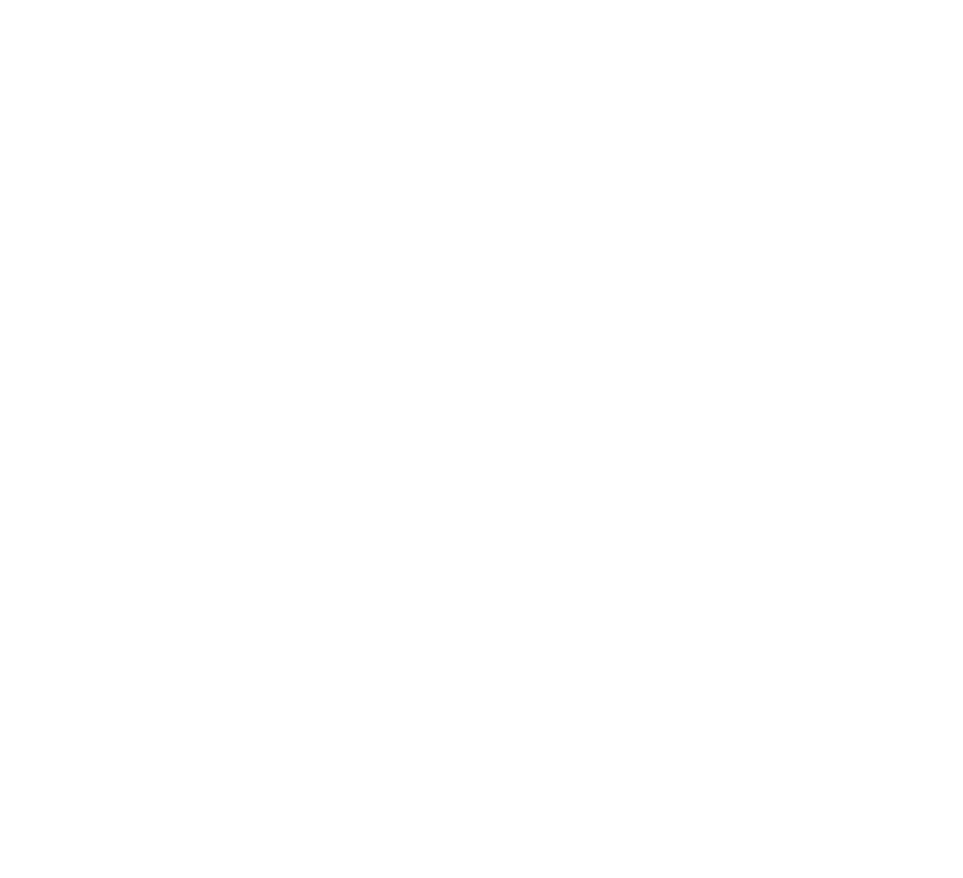
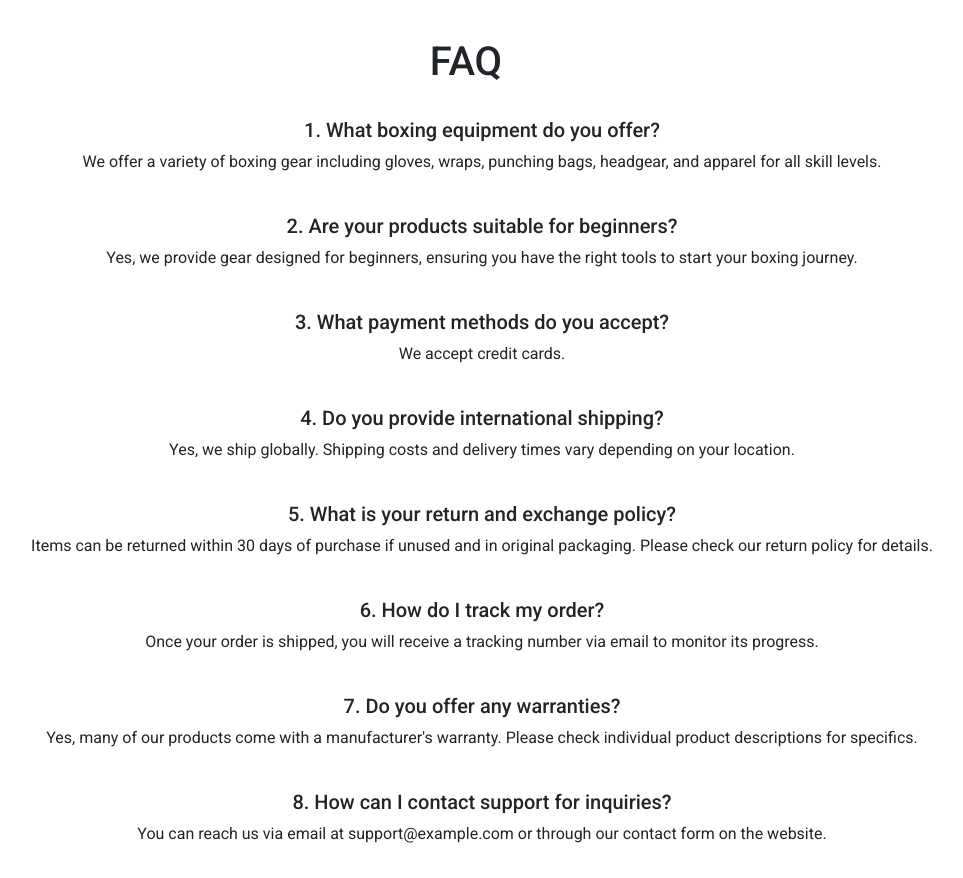
Before and after one commit to kamilaltemimi/e-commerce, an Angular app: page /FAQ in a window 1280 px wide. Shown: the part 446-1324 px from the top of the page, without its empty margins (174-1137 px from the left). Before the commit the page ends 800 px from the top, so only its background shows below. Built offline with nearby package versions, Linux system fonts and the light colour scheme; sample sign-in values are in the browser's storage.

Commit message:
made quick faq component

```diff
--- a/src/app/e-commerce/FAQ/faq.component.html
+++ b/src/app/e-commerce/FAQ/faq.component.html
@@ -0,0 +1,40 @@
+<div class="w-100 d-flex flex-column align-items-center pt-5">
+    <img class="logo" src="assets/images/logo/logo.svg">
+    <div class="w-100 d-flex justify-content-center">
+        <h1>FAQ</h1>
+    </div>
+    <ul class="faq_list d-flex flex-column align-items-center gap-4 mt-4">
+        <li class="listitem d-flex flex-column align-items-center">
+            <h5 class="question">1. What boxing equipment do you offer?</h5>
+            <p class="answer">We offer a variety of boxing gear including gloves, wraps, punching bags, headgear, and apparel for all skill levels.</p>
+        </li>
+        <li class="listitem d-flex flex-column align-items-center">
+            <h5 class="question">2. Are your products suitable for beginners?</h5>
+            <p class="answer">Yes, we provide gear designed for beginners, ensuring you have the right tools to start your boxing journey.</p>
+        </li>
+        <li class="listitem d-flex flex-column align-items-center">
+            <h5 class="question">3. What payment methods do you accept?</h5>
+            <p class="answer">We accept credit cards.</p>
+        </li>
+        <li class="listitem d-flex flex-column align-items-center">
+            <h5 class="question">4. Do you provide international shipping?</h5>
+            <p class="answer">Yes, we ship globally. Shipping costs and delivery times vary depending on your location.</p>
+        </li>
+        <li class="listitem d-flex flex-column align-items-center">
+            <h5 class="question">5. What is your return and exchange policy?</h5>
+            <p class="answer">Items can be returned within 30 days of purchase if unused and in original packaging. Please check our return policy for details.</p>
+        </li>
+        <li class="listitem d-flex flex-column align-items-center">
+            <h5 class="question">6. How do I track my order?</h5>
+            <p class="answer">Once your order is shipped, you will receive a tracking number via email to monitor its progress.</p>
+        </li>
+        <li class="listitem d-flex flex-column align-items-center">
+            <h5 class="question">7. Do you offer any warranties?</h5>
+            <p class="answer">Yes, many of our products come with a manufacturer's warranty. Please check individual product descriptions for specifics.</p>
+        </li>
+        <li class="listitem d-flex flex-column align-items-center">
+            <h5 class="question">8. How can I contact support for inquiries?</h5>
+            <p class="answer">You can reach us via email at support&#64;example.com or through our contact form on the website.</p>
+        </li>
+    </ul>
+</div>
--- a/src/app/e-commerce/FAQ/faq.component.scss
+++ b/src/app/e-commerce/FAQ/faq.component.scss
@@ -0,0 +1,17 @@
+.faq_list {
+    list-style: none;
+}
+
+.answer {
+    text-align: center;
+}
+
+.logo {
+    width: 370px;
+}
+
+@media (max-width: 450px) {
+    .question {
+        font-size: 16px;
+    }
+}
```
